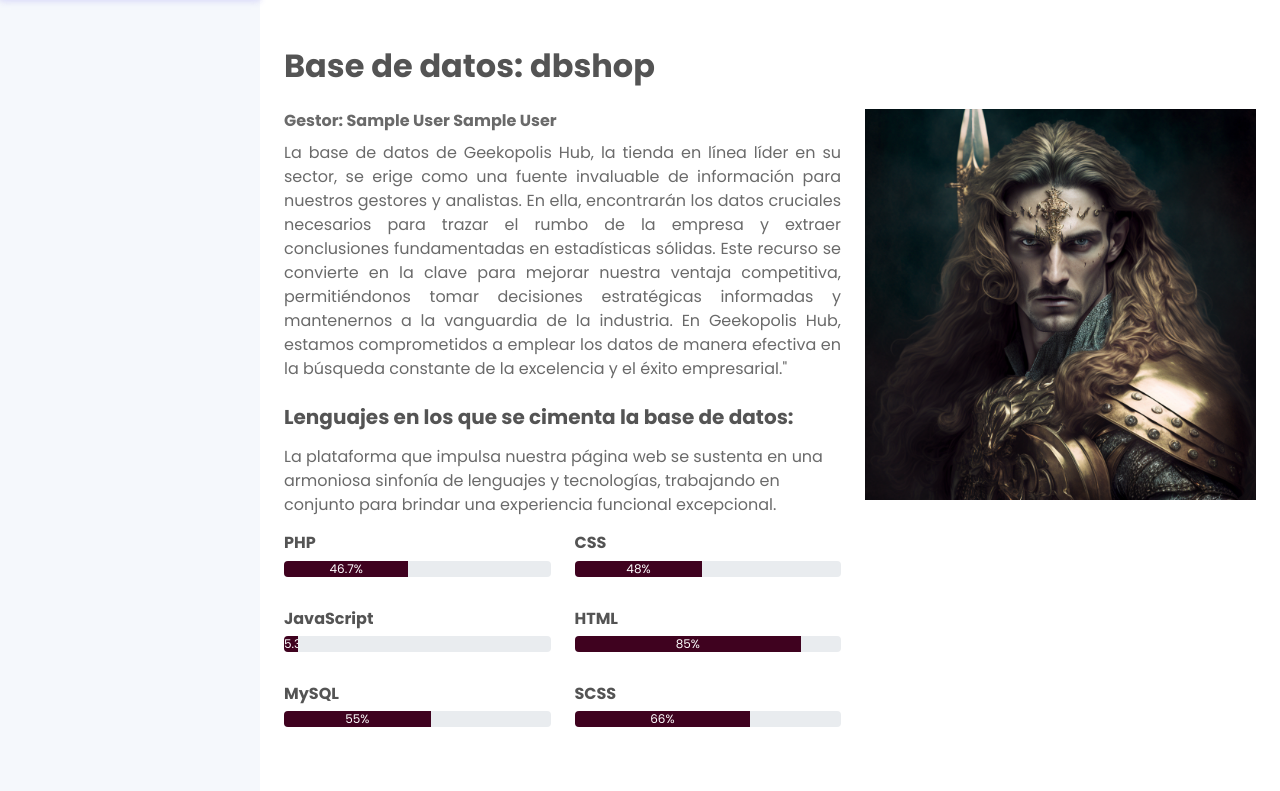
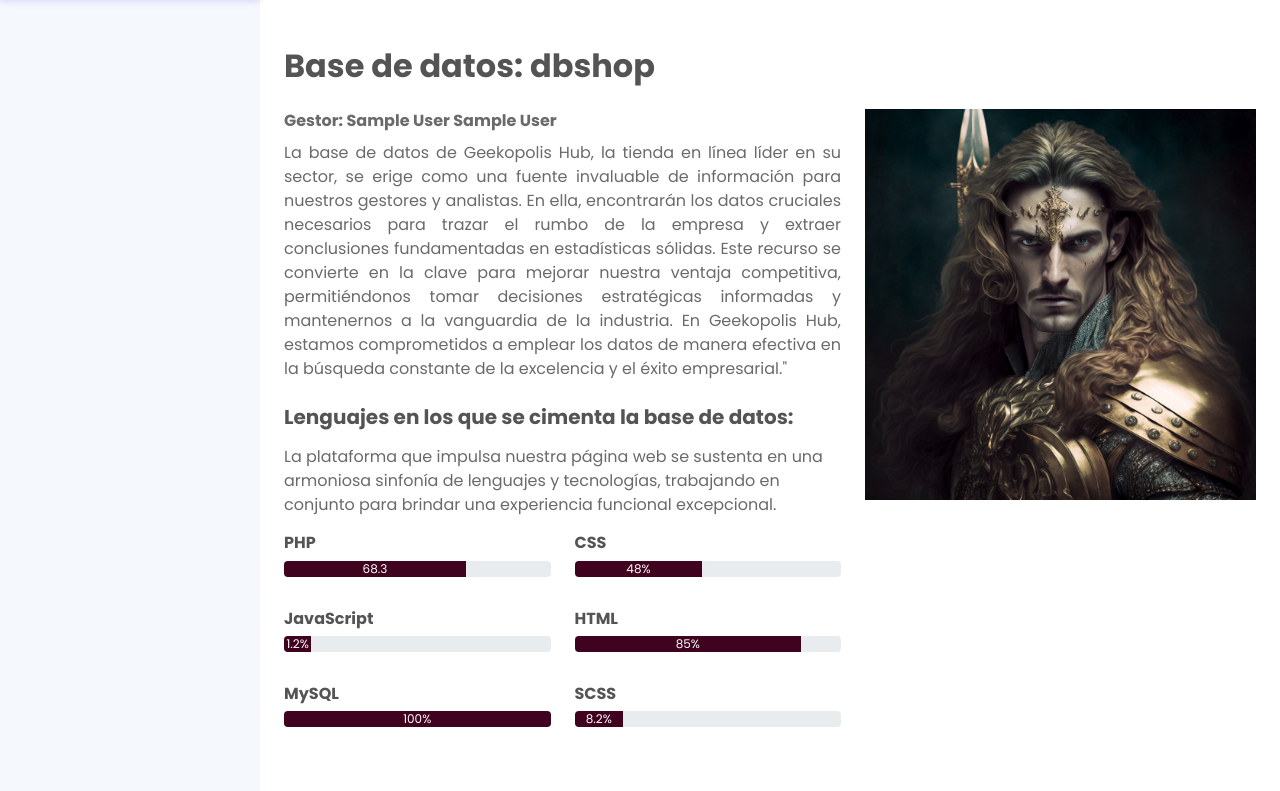
Before and after one commit to Heyissac/store-php, a PHP site: page /main_index.php in a window 1280 px wide. Shown: the part 801-1592 px from the top of the page. Run offline with PHP 8.4, Linux system fonts and the light colour scheme; the visitor is signed in with stand-in values (Sample User, id 1).

Commit message:
Testing
Testing

```diff
--- a/cd6/main_index.php
+++ b/cd6/main_index.php
@@ -145,7 +145,7 @@ if (isset($_GET['close'])) {
                         <h6 class="fw-bold">PHP</h6>
                         <div class="progress">
                             <div class="progress-bar bg-primary" role="progressbar" aria-label="Example with label"
-                                style="width: 46.7%;" aria-valuenow="75" aria-valuemin="0" aria-valuemax="100">46.7%
+                                style="width: 68.3%;" aria-valuenow="75" aria-valuemin="0" aria-valuemax="100">68.3
                             </div>
                         </div>
                     </div>
@@ -160,7 +160,7 @@ if (isset($_GET['close'])) {
                         <h6 class="fw-bold">JavaScript</h6>
                         <div class="progress">
                             <div class="progress-bar bg-primary" role="progressbar" aria-label="Example with label"
-                                style="width: 5.3%;" aria-valuenow="90" aria-valuemin="0" aria-valuemax="100">5.3%</div>
+                                style="width: 10.2%;" aria-valuenow="90" aria-valuemin="0" aria-valuemax="100">1.2%</div>
                         </div>
                     </div>
 
@@ -176,7 +176,7 @@ if (isset($_GET['close'])) {
                         <h6 class="fw-bold">MySQL</h6>
                         <div class="progress">
                             <div class="progress-bar bg-primary" role="progressbar" aria-label="Example with label"
-                                style="width: 55%;" aria-valuenow="55" aria-valuemin="0" aria-valuemax="100">55%</div>
+                                style="width: 100%;" aria-valuenow="55" aria-valuemin="0" aria-valuemax="100">100%</div>
                         </div>
                     </div>
 
@@ -184,7 +184,7 @@ if (isset($_GET['close'])) {
                         <h6 class="fw-bold">SCSS</h6>
                         <div class="progress">
                             <div class="progress-bar bg-primary" role="progressbar" aria-label="Example with label"
-                                style="width: 66%;" aria-valuenow="66" aria-valuemin="0" aria-valuemax="100">66%</div>
+                                style="width: 18.2%;" aria-valuenow="66" aria-valuemin="0" aria-valuemax="100">8.2%</div>
                         </div>
                     </div>
                 </div>
```
